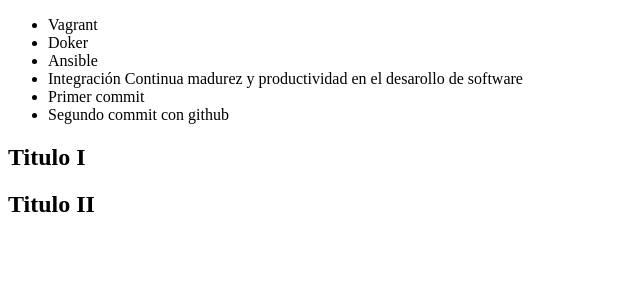
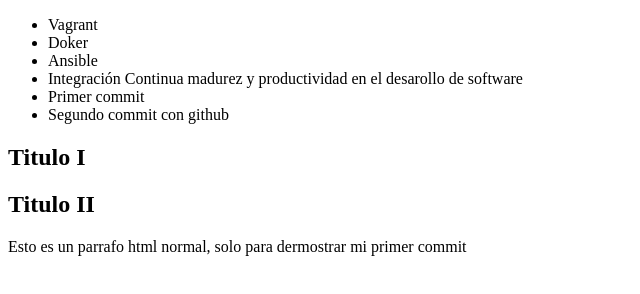
Before and after one commit to DennisAlvaradoHolograma/primer_commit, a plain HTML site: page index.html in a window 1280 px wide. Shown: the whole page, without its empty margins (0-640 px from the left). Drawn offline with Linux system fonts and the light colour scheme.

Commit message:
aregando el primer parrafo y el footer

```diff
--- a/index.html
+++ b/index.html
@@ -22,5 +22,11 @@
             <h2>Titulo II</h2>
         </div>
     </section>
+    <section>
+        <p>
+            Esto es un parrafo html normal, solo para dermostrar mi primer commit
+        </p>
+    </section>
+    <footer><img src="#" alt=""></footer>
 </body>
 </html>
```
